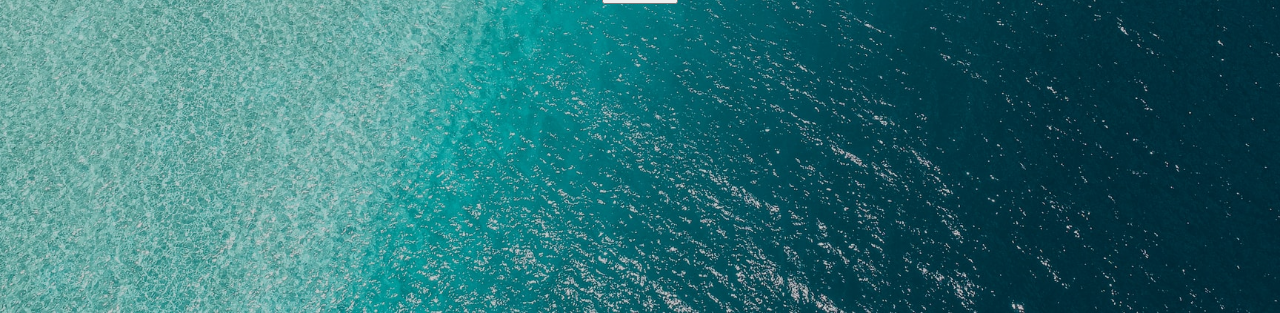
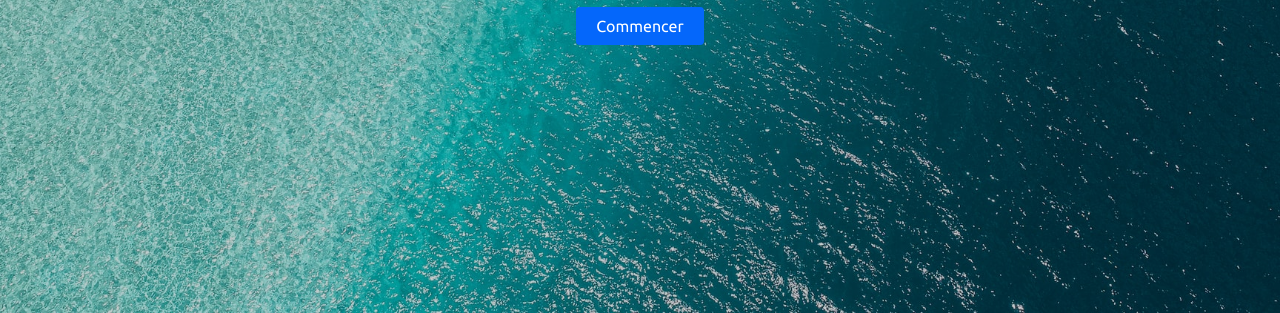
Before and after one commit to warry0/voyage-explorer, a Gatsby site: page / in a window 1280 px wide. Shown: the part 487-800 px from the top of the page. Built offline with nearby package versions, Linux system fonts and the light colour scheme; Gatsby itself is replaced by a stand-in of ours.

Commit message:
3 steps Button

```diff
--- a/src/components/ButtonElements.js
+++ b/src/components/ButtonElements.js
@@ -0,0 +1,22 @@
+import styled from "styled-components"
+
+export const Button = styled.button`
+  border-radius: 4px;
+  background: ${({ primary }) => (primary ? "#FF4040" : "#0467FB")};
+  white-space: nowrap;
+  padding: ${({ big }) => (big ? "16px 64px" : "10px 20px")};
+  color: #fff;
+  font-size: ${({ fontBig }) => (fontBig ? "20px" : "16px")};
+  outline: none;
+  border: none;
+  cursor: pointer;
+  font-family: "Ubuntu", sans-serif;
+  &:hover {
+    transition: all 0.3s ease-out;
+    background: #fff;
+    background: ${({ primary }) => (primary ? "#0467FB" : "#4B59F7")};
+  }
+  @media screen and (max-width: 960px) {
+    width: 100%;
+  }
+`
--- a/src/components/HeroSection/index.js
+++ b/src/components/HeroSection/index.js
@@ -1,4 +1,5 @@
 import React from 'react'
+import { Button } from '../ButtonElements'
 import "./HeroSection.css"
 
 function HeroSection() {
@@ -6,8 +7,8 @@ function HeroSection() {
         <div className="hero-container">
             <h1>Voyager Plus</h1>
             <p>Organiser votre prochain voyage aujourd'hui</p>
-            <div className="hero-btn">
-                <button>Commencer</button>
+            <div className="hero-btns">
+                <Button>Commencer</Button>
             </div>
         </div>
     )
--- a/src/components/layout.css
+++ b/src/components/layout.css
@@ -1,8 +1,8 @@
-@import url('https://fonts.googleapis.com/css2?family=Ubuntu&display=swap');
+@import url('https://fonts.googleapis.com/css2?family=Permanent+Marker&family=Ubuntu&display=swap');
 
 * {
   box-sizing: border-box;
   margin: 0;
   padding: 0;
-  font-family: "Ubuntu", sans-serif;
+  font-family: 'Permanent Marker', cursive;
 }
```
